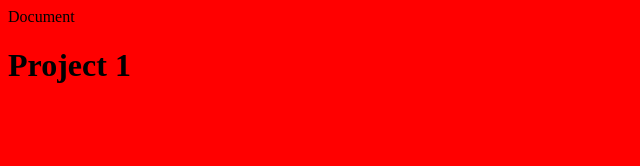
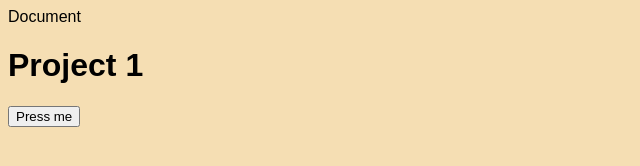
Before and after one commit to Jvictor940/project1, a plain HTML site: page index.html in a window 1280 px wide. Shown: the whole page, without its empty margins (0-640 px from the left). Drawn offline with Linux system fonts and the light colour scheme.

Commit message:
button added

```diff
--- a/index.html
+++ b/index.html
@@ -9,6 +9,7 @@
 </head>
 <body>
    <h1>Project 1</h1>
+   <button id="btn">Press me</button>
    <script src="./main.js"></script>
 </body>
 </html>
--- a/main.css
+++ b/main.css
@@ -1,3 +1,4 @@
 body {
-    background-color: red;
+    background-color: wheat;
+    font-family: sans-serif;
 }
```
